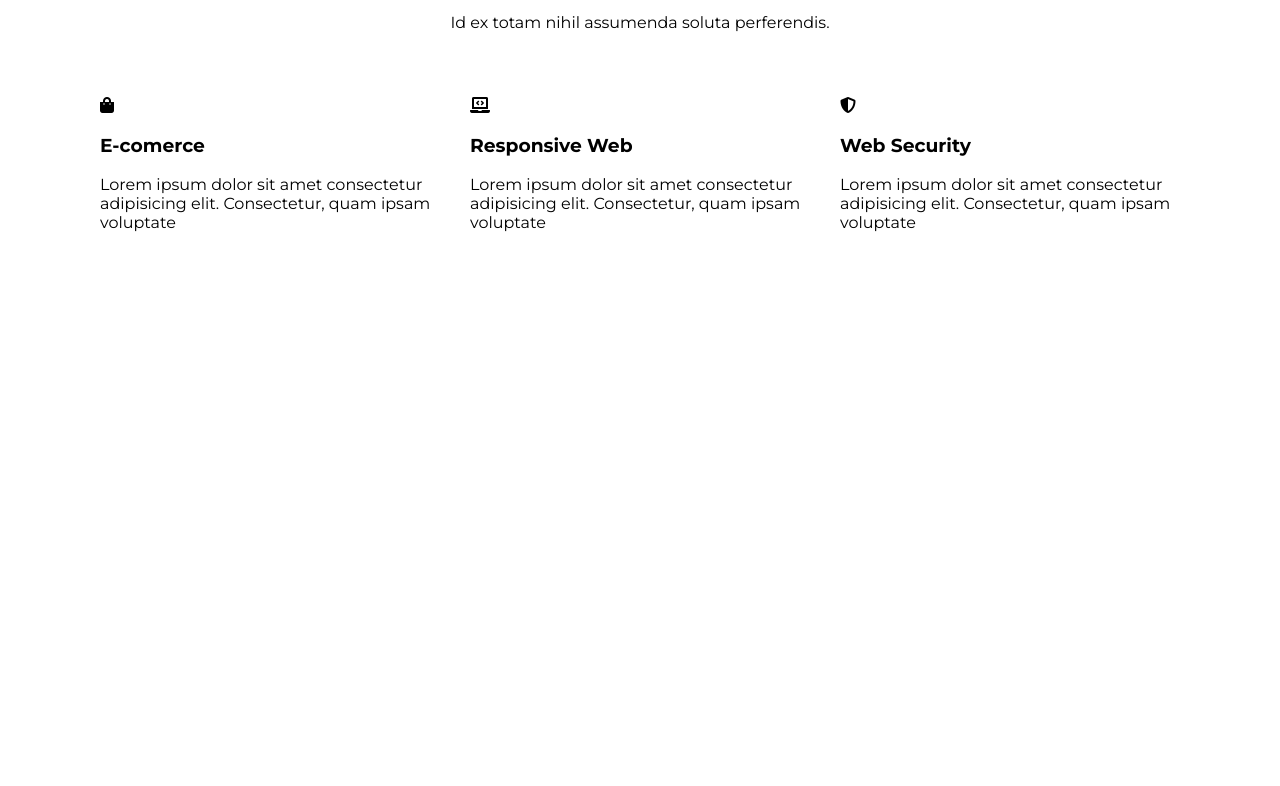
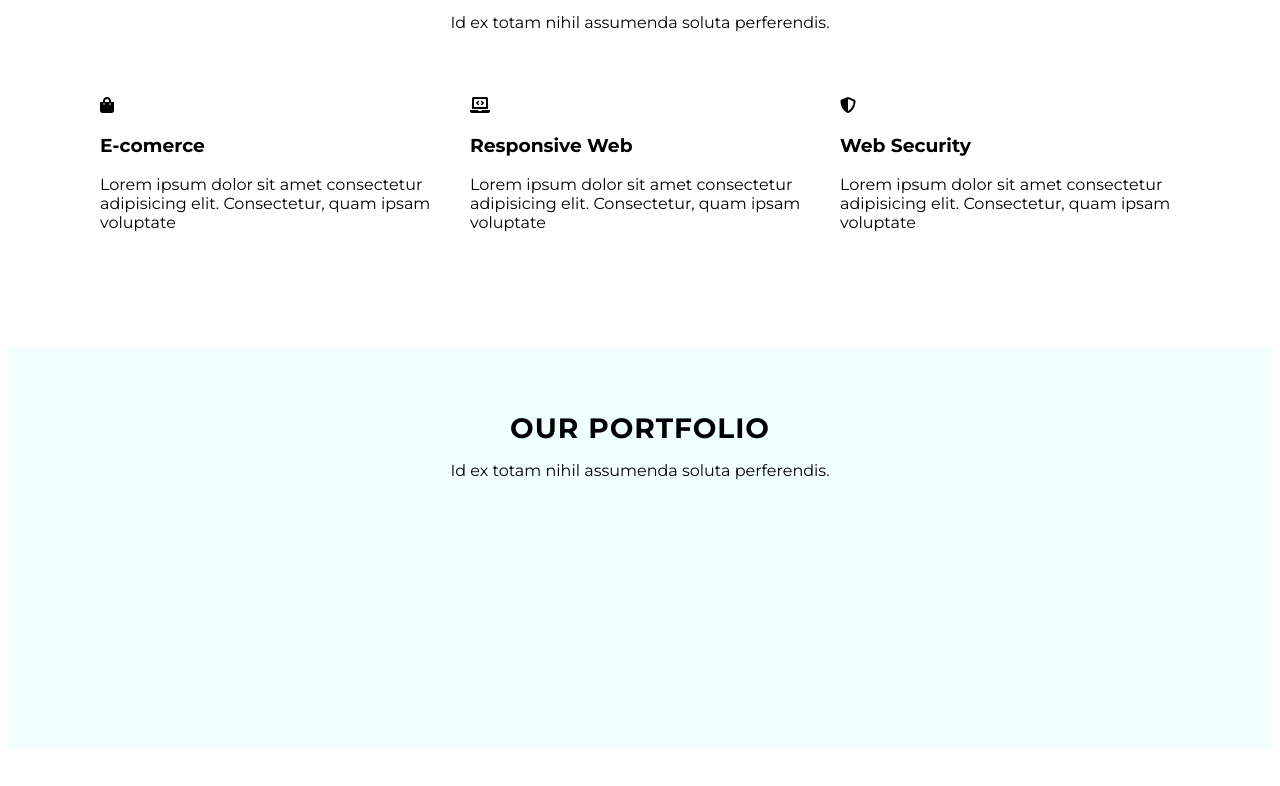
Before and after one commit to adamszweda/Zadanie_5, a website: page index.html in a window 1280 px wide. Shown: the part 556-1342 px from the top of the page. Before the commit the page ends 904 px from the top, so only its background shows below. Drawn offline with Linux system fonts and the light colour scheme; a web font is replaced by a local one.

Commit message:
add section gallery

```diff
--- a/index.html
+++ b/index.html
@@ -65,6 +65,16 @@
             </div>
         </section>
 
+        <section class="gallery">
+                <div class="container">
+                    <div class="row">
+                        <div class="section-title col-md-12">
+                            <h1>Our Portfolio</h1>
+                            <p>Id ex totam nihil assumenda soluta perferendis.</p>
+                        </div>
+                    </div>
+                </div>
+            </section>
 
 
 </body>
```
